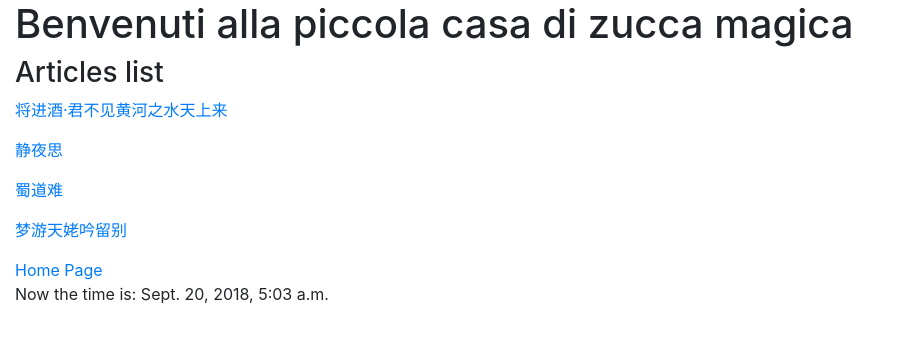
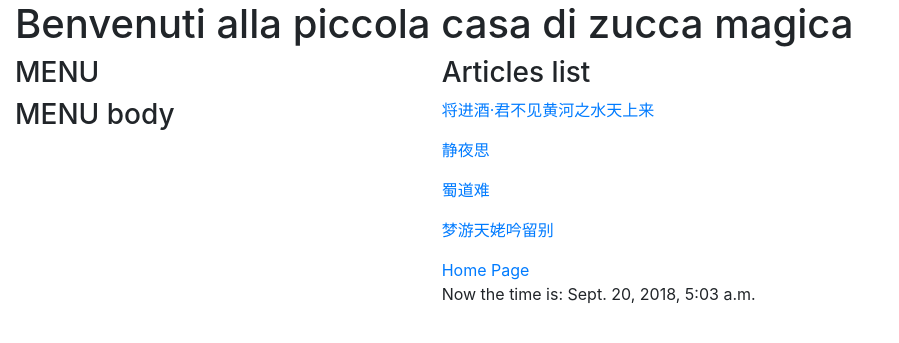
Before and after one commit to Liaoyjun/mBlog, a Django app: page / in a window 1280 px wide. Shown: the top 343 px of the page, without its empty margins (0-899 px from the left). Run offline with Django 3.2, Linux system fonts and the light colour scheme; data comes from the database, SQL or seed files in the repository; some libraries are stand-ins or nearby versions.

Commit message:
Add a menu bar.

```diff
--- a/templates/base.html
+++ b/templates/base.html
@@ -1,24 +1,38 @@
 <!-- base.html -->
+<!-- add bootstrap -->
 <!DOCTYPE html>
 <html lang="en">
-<!-- add bootstrap -->
+
 <head>
     <meta charset="UTF-8">
     <title>
         {% block title %}{% endblock %}
     </title>
-    <link rel="stylesheet" href="https://stackpath.bootstrapcdn.com/bootstrap/4.1.3/css/bootstrap.min.css"
-      integrity="sha384-MCw98/SFnGE8fJT3GXwEOngsV7Zt27NXFoaoApmYm81iuXoPkFOJwJ8ERdknLPMO" crossorigin="anonymous">
-    <script src="https://code.jquery.com/jquery-3.3.1.slim.min.js"
-            integrity="sha384-q8i/X+965DzO0rT7abK41JStQIAqVgRVzpbzo5smXKp4YfRvH+8abtTE1Pi6jizo" crossorigin="anonymous"></script>
-    <script src="https://cdnjs.cloudflare.com/ajax/libs/popper.js/1.14.3/umd/popper.min.js"
-        integrity="sha384-ZMP7rVo3mIykV+2+9J3UJ46jBk0WLaUAdn689aCwoqbBJiSnjAK/l8WvCWPIPm49" crossorigin="anonymous"></script>
-    <script src="https://stackpath.bootstrapcdn.com/bootstrap/4.1.3/js/bootstrap.min.js"
-        integrity="sha384-ChfqqxuZUCnJSK3+MXmPNIyE6ZbWh2IMqE241rYiqJxyMiZ6OW/JmZQ5stwEULTy" crossorigin="anonymous"></script>
+    <link rel="stylesheet" href="https://stackpath.bootstrapcdn.com/bootstrap/4.1.3/css/bootstrap.min.css" integrity="sha384-MCw98/SFnGE8fJT3GXwEOngsV7Zt27NXFoaoApmYm81iuXoPkFOJwJ8ERdknLPMO" crossorigin="anonymous">
+    <script src="https://code.jquery.com/jquery-3.3.1.slim.min.js" integrity="sha384-q8i/X+965DzO0rT7abK41JStQIAqVgRVzpbzo5smXKp4YfRvH+8abtTE1Pi6jizo" crossorigin="anonymous"></script>
+    <script src="https://cdnjs.cloudflare.com/ajax/libs/popper.js/1.14.3/umd/popper.min.js" integrity="sha384-ZMP7rVo3mIykV+2+9J3UJ46jBk0WLaUAdn689aCwoqbBJiSnjAK/l8WvCWPIPm49" crossorigin="anonymous"></script>
+    <script src="https://stackpath.bootstrapcdn.com/bootstrap/4.1.3/js/bootstrap.min.js" integrity="sha384-ChfqqxuZUCnJSK3+MXmPNIyE6ZbWh2IMqE241rYiqJxyMiZ6OW/JmZQ5stwEULTy" crossorigin="anonymous"></script>
 </head>
+
 <body>
     <div class="container-fluid">
         {% include 'header.html' %}
+        <div class="row">
+            <!-- the menu bar-->
+            <div class="col-sm-4 col-md-4">
+                <div class="panel-default">
+                    <div class="panel-heading">
+                        <h3>MENU</h3>
+                    </div>
+                    <div class="panel-body">
+                        <h3>MENU body</h3>
+                    </div>
+                </div>
+
+            </div>
+
+            <!-- the article part-->
+            <div class="col-sm-8 col-md-8">
                 <div class="panel-default">
                     <div class="panel-heading">
                         {% block headmessage %}{% endblock %}
@@ -31,5 +45,8 @@
                     </div>
                 </div>
             </div>
+        </div>
+    </div>
 </body>
+
 </html>
```
Lines whose indentation alone changed are shown as unchanged.
